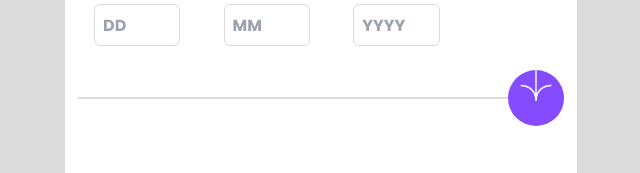
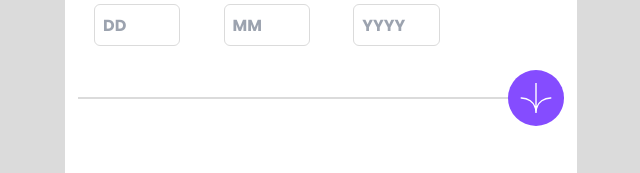
Before and after one commit to Miki0035/vue-age-calculator-app, a Vue app: page / in a window 1280 px wide. Shown: the part 149-322 px from the top of the page, without its empty margins (319-959 px from the left). Built offline with nearby package versions, Linux system fonts and the light colour scheme.

Commit message:
centered the arrow image

```diff
--- a/src/App.vue
+++ b/src/App.vue
@@ -83,7 +83,7 @@
         >
           <button
             type="submit"
-            class="absolute z-20 bg-purple rounded-full w-14 h-14 flex justify-center hover:bg-offBlack"
+            class="absolute z-20 bg-purple rounded-full w-14 h-14 flex justify-center items-center hover:bg-offBlack"
           >
             <img
               src="/src/assets/images/icon-arrow.svg"
```
